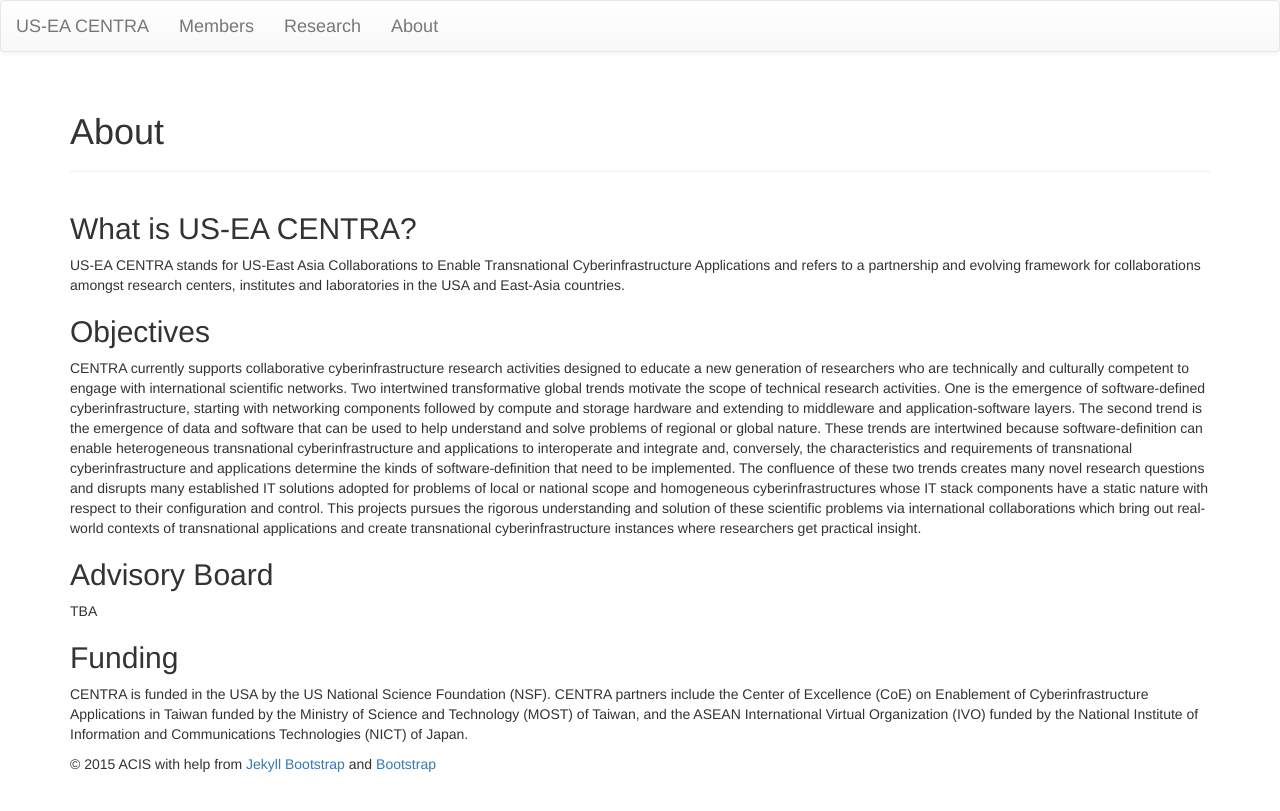
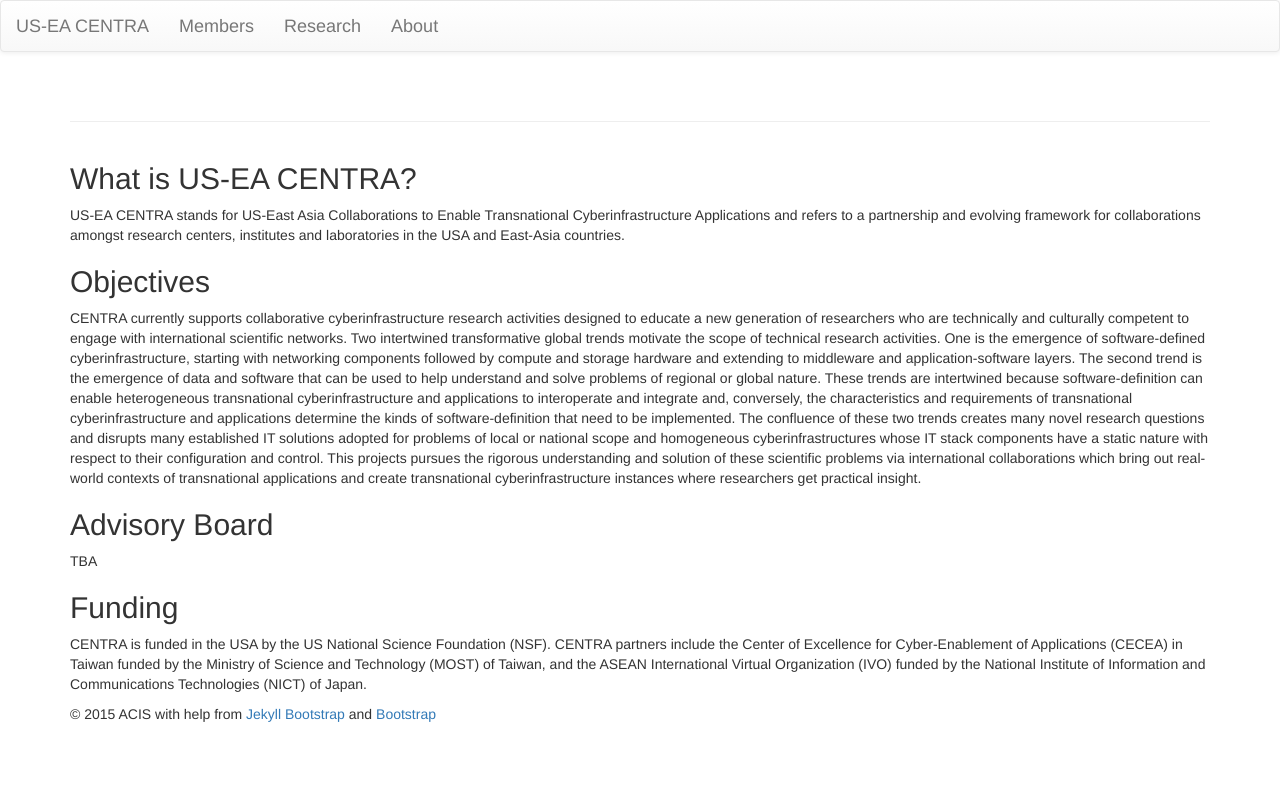
Before and after one commit to acislab/CENTRA-website, a Jekyll site: the page built from about.md, in a window 1280 px wide. Shown: the top 811 px of the page. Built offline with Jekyll 4.4.1, drawn with Linux system fonts in a browser that asks for light colours; nearby versions of some CDN libraries; library files that are not in the unit come from our copies.

Commit message:
Update about.md

```diff
--- a/about.md
+++ b/about.md
@@ -1,6 +1,6 @@
 ---
 layout: page
-title: "About"
+title: ""
 description: ""
 ---
 
@@ -23,4 +23,4 @@ TBA
 
 ## Funding
 
-CENTRA is funded in the USA by the US National Science Foundation (NSF). CENTRA partners include the Center of Excellence (CoE) on Enablement of Cyberinfrastructure Applications in Taiwan funded by the Ministry of Science and Technology (MOST) of Taiwan, and the ASEAN International Virtual Organization (IVO) funded by the National Institute of Information and Communications Technologies (NICT) of Japan.
+CENTRA is funded in the USA by the US National Science Foundation (NSF). CENTRA partners include the Center of Excellence for Cyber-Enablement of Applications (CECEA) in Taiwan funded by the Ministry of Science and Technology (MOST) of Taiwan, and the ASEAN International Virtual Organization (IVO) funded by the National Institute of Information and Communications Technologies (NICT) of Japan.
```
